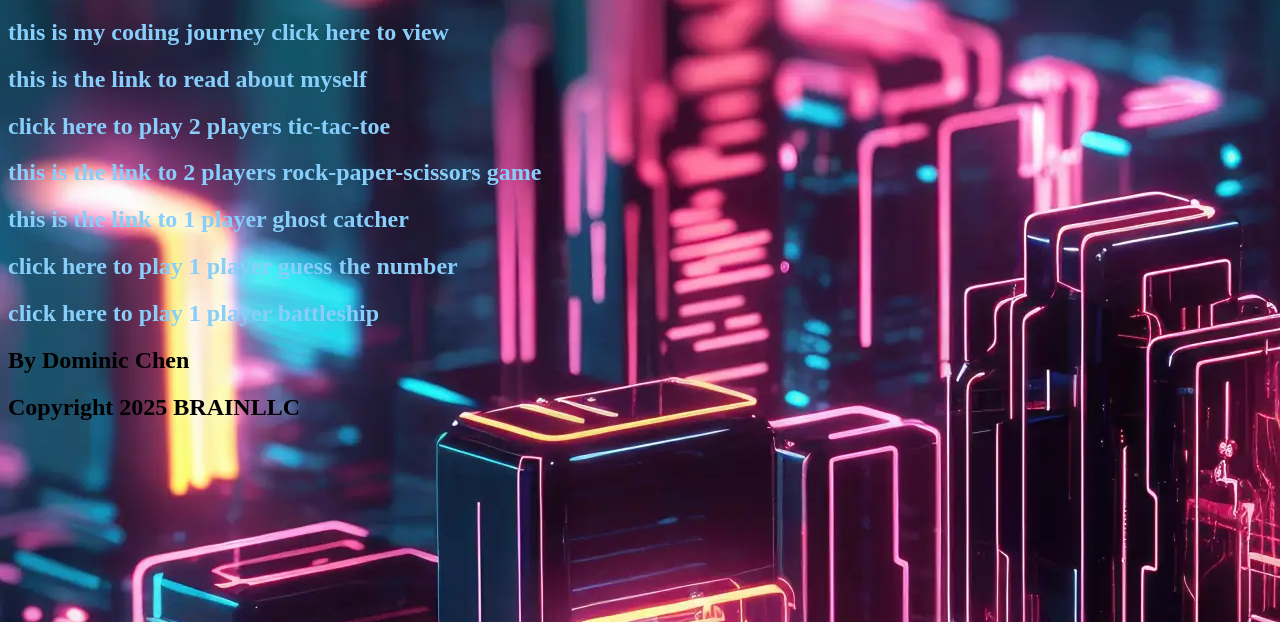
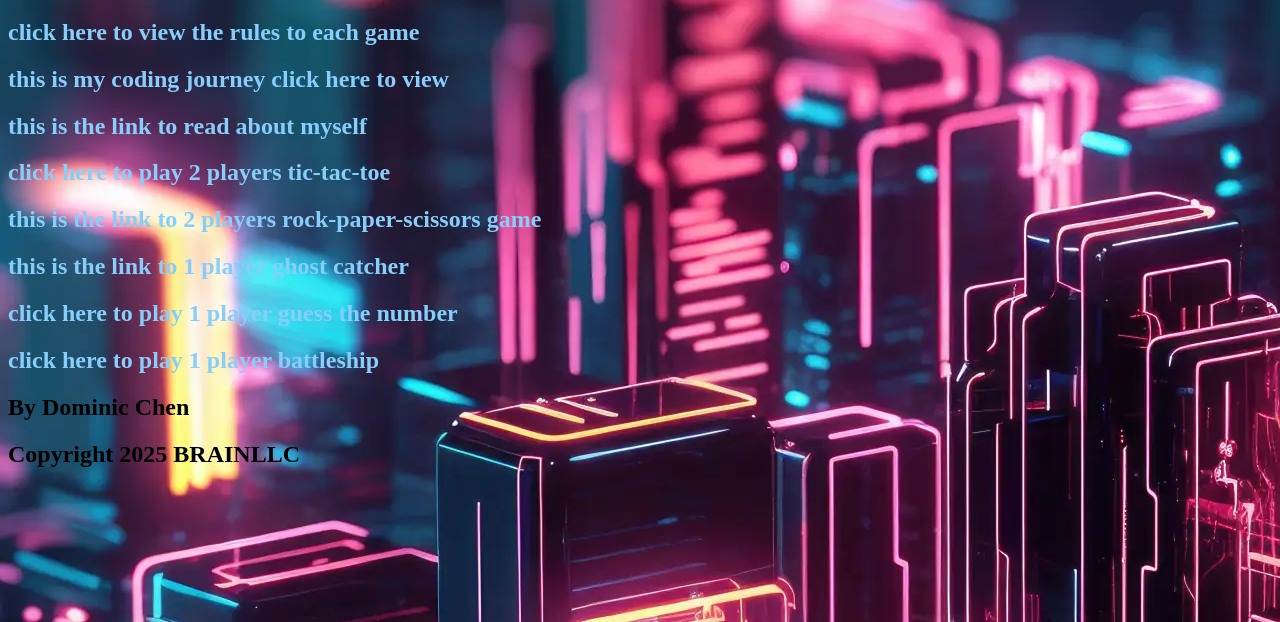
Before and after one commit to Domichen2016-code/Domichen2016-code.github.io, a plain HTML site: page index.html in a window 1280 px wide. Shown: the part 178-800 px from the top of the page. Drawn offline with Linux system fonts and the light colour scheme.

Commit message:
Update index.html

```diff
--- a/index.html
+++ b/index.html
@@ -42,9 +42,10 @@ a:active {
   <h1>If you have any questions, please contact me by email domichen2016@gmail.com  </h1>
   <h1>The Games Below are Computer Only</h1>
 
-     <h2> <a href="./codingsp.html">this is my coding journey click here to view</a></h2>
-     <h2><a href="./README.md">this is the link to read about myself</a></h2>
-     <h2> <a href="./tictac3.html">click here to play 2 players tic-tac-toe</a></h2>
+    <h2><a href="./Rules.html">click here to view the rules to each game</a></h2>
+    <h2> <a href="./codingsp.html">this is my coding journey click here to view</a></h2>
+    <h2><a href="./README.md">this is the link to read about myself</a></h2>
+    <h2> <a href="./tictac3.html">click here to play 2 players tic-tac-toe</a></h2>
     <h2><a href="./rockps.html">this is the link to 2 players rock-paper-scissors game</a></h2>
     <h2><a href="./ghostcatcher.html">this is the link to 1 player ghost catcher</a></h2>
     <h2> <a href="./guessthenumber.html">click here to play 1 player guess the number</a> </h2>
```
